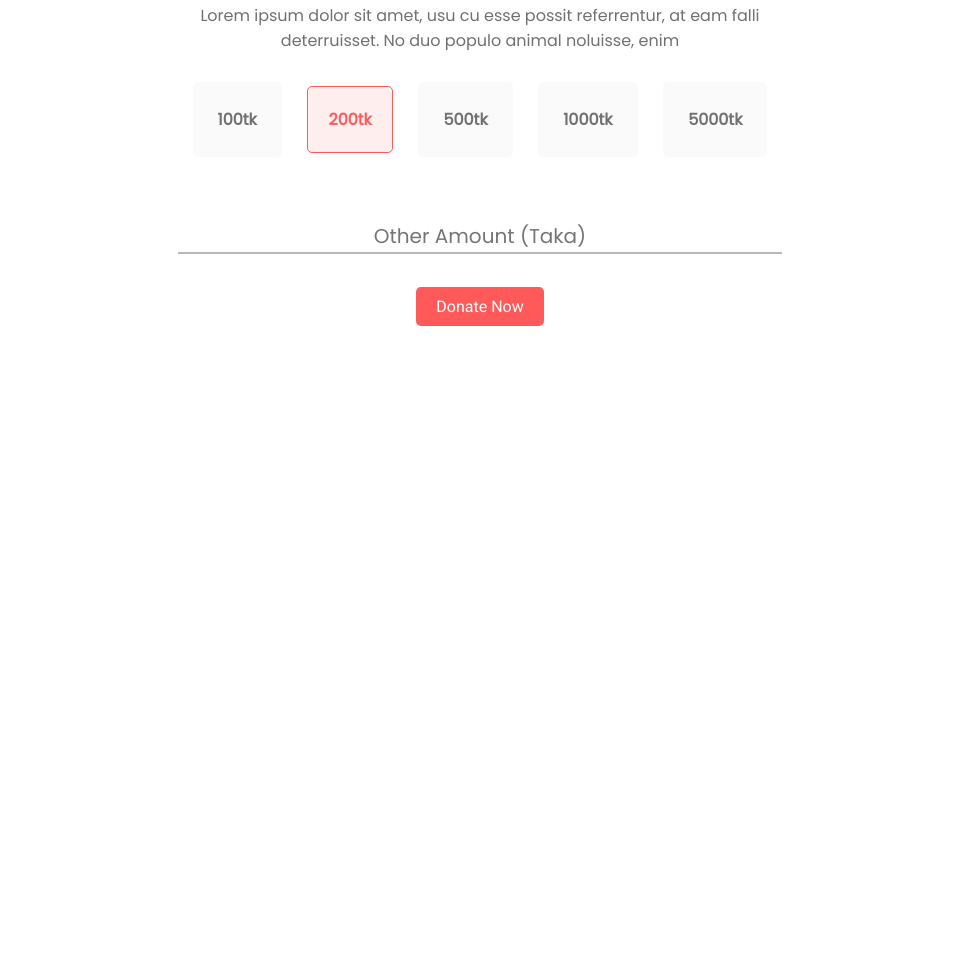
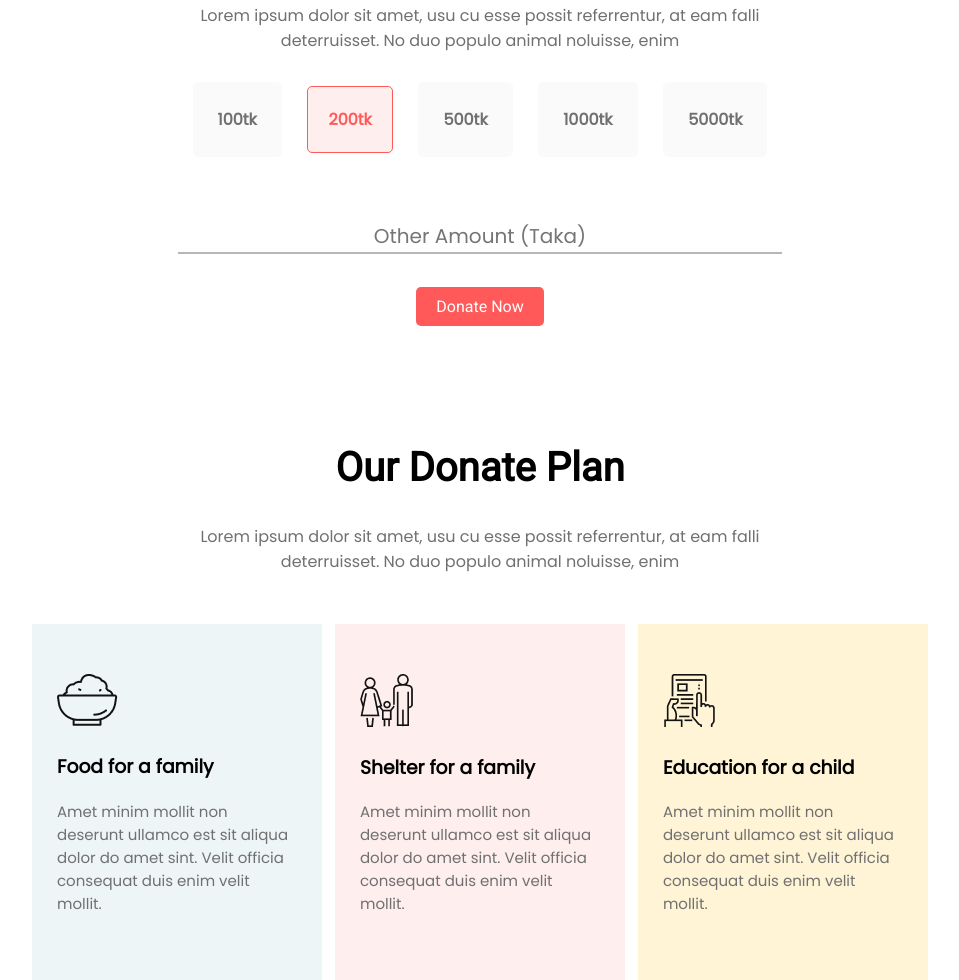
Before and after one commit to smefti70/donate-today, a plain HTML site: page index.html in a window 1280 px wide. Shown: the part 804-1784 px from the top of the page, without its empty margins (160-1119 px from the left). Before the commit the page ends 1130 px from the top, so only its background shows below. Drawn offline with Linux system fonts and the light colour scheme.

Commit message:
Donate Plan Section Added

```diff
--- a/index.html
+++ b/index.html
@@ -49,6 +49,49 @@
         <a class="colorful-button" href="#" target="_blank">Donate Now</a>
     </section>
     <!--Donate Section Ends-->
+
+    <!--Donate Plan Section Starts-->
+    <section class="donate-plan fade-colored-paragraph">
+        <div class="donate-plan-text">
+            <h2>Our Donate Plan</h2>
+            <p>Lorem ipsum dolor sit amet, usu cu esse possit referrentur, at eam falli <br>
+                deterruisset. No duo populo animal noluisse, enim
+            </p>
+        </div>
+        <div class="donate-plan-box center-aligned-content">
+            <div id="plan-1">
+                <img src="icons/food.png" alt="Food">
+                <h3>Food for a family</h3>
+                <p>
+                    Amet minim mollit non deserunt
+                    ullamco est sit aliqua dolor do amet
+                    sint. Velit officia consequat duis enim
+                    velit mollit.
+                </p>
+            </div>
+            <div id="plan-2">
+                <img src="icons/shelter.png" alt="Food">
+                <h3>Shelter for a family</h3>
+                <p>
+                    Amet minim mollit non deserunt
+                    ullamco est sit aliqua dolor do amet
+                    sint. Velit officia consequat duis enim
+                    velit mollit.
+                </p>
+            </div>
+            <div id="plan-3">
+                <img src="icons/education.png" alt="Food">
+                <h3>Education for a child</h3>
+                <p>
+                    Amet minim mollit non deserunt
+                    ullamco est sit aliqua dolor do amet
+                    sint. Velit officia consequat duis enim
+                    velit mollit.
+                </p>
+            </div>
+        </div>
+    </section>
+    <!--Donate Plan Section Ends-->
 </body>
 
 </html>
--- a/style.css
+++ b/style.css
@@ -102,3 +102,38 @@ h2 {
     border-bottom: 2px solid #B7B7B7;
     margin-bottom: 40px;
 }
+
+/*Donate Plan Section CSS*/
+.donate-plan {
+    margin-top: 125px;
+    text-align: center;
+}
+
+.donate-plan-box {
+    margin-top: 50px;
+}
+
+.donate-plan-box div {
+    padding: 50px 25px;
+    text-align: left;
+}
+
+.donate-plan-box div p {
+    font-size: 15px;
+}
+
+.donate-plan-box #plan-1 {
+    margin-left: 15%;
+    background-color: #EDF5F6;
+}
+
+.donate-plan-box #plan-2 {
+    margin-left: 1%;
+    background-color: #FFEEEE;
+}
+
+.donate-plan-box #plan-3 {
+    margin-left: 1%;
+    margin-right: 15%;
+    background-color: #FFF4D6;
+}
```
